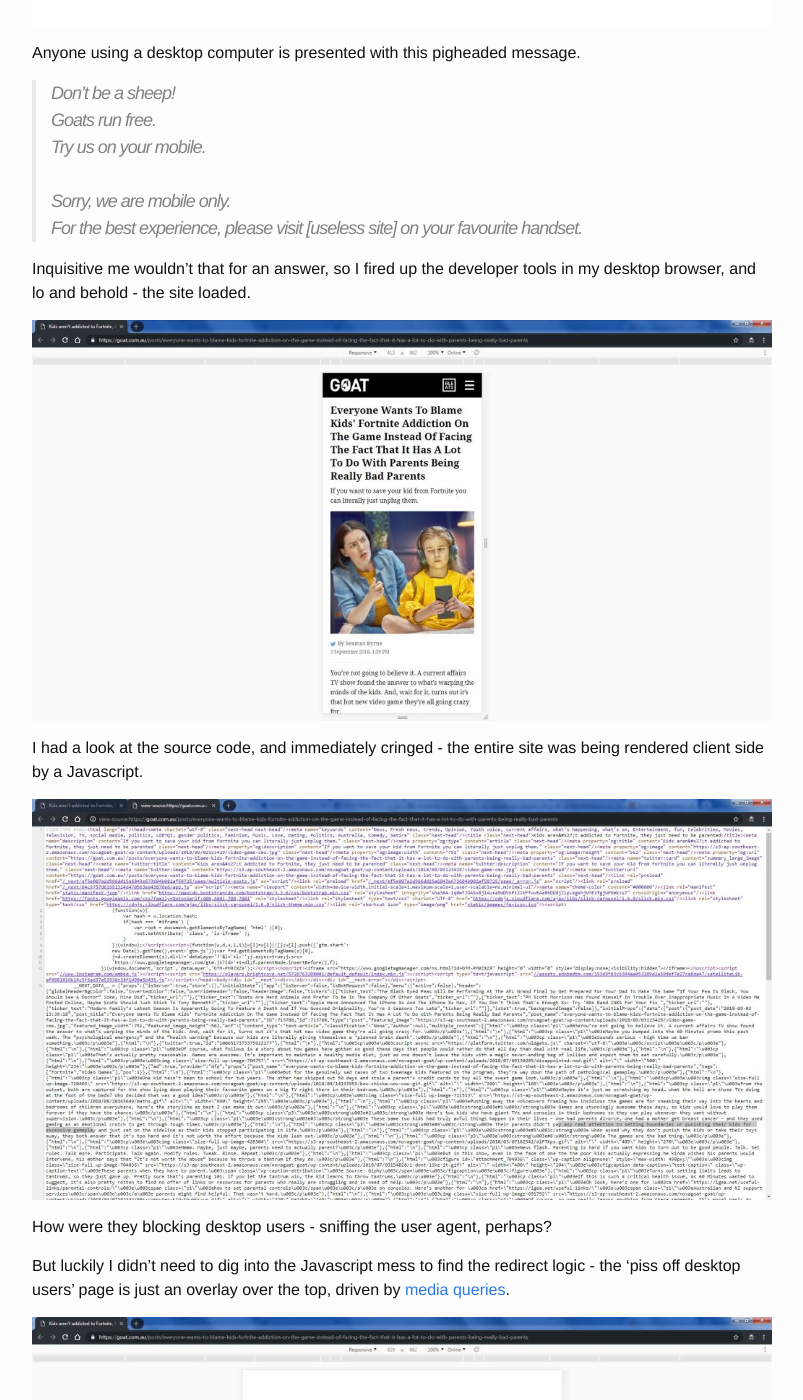
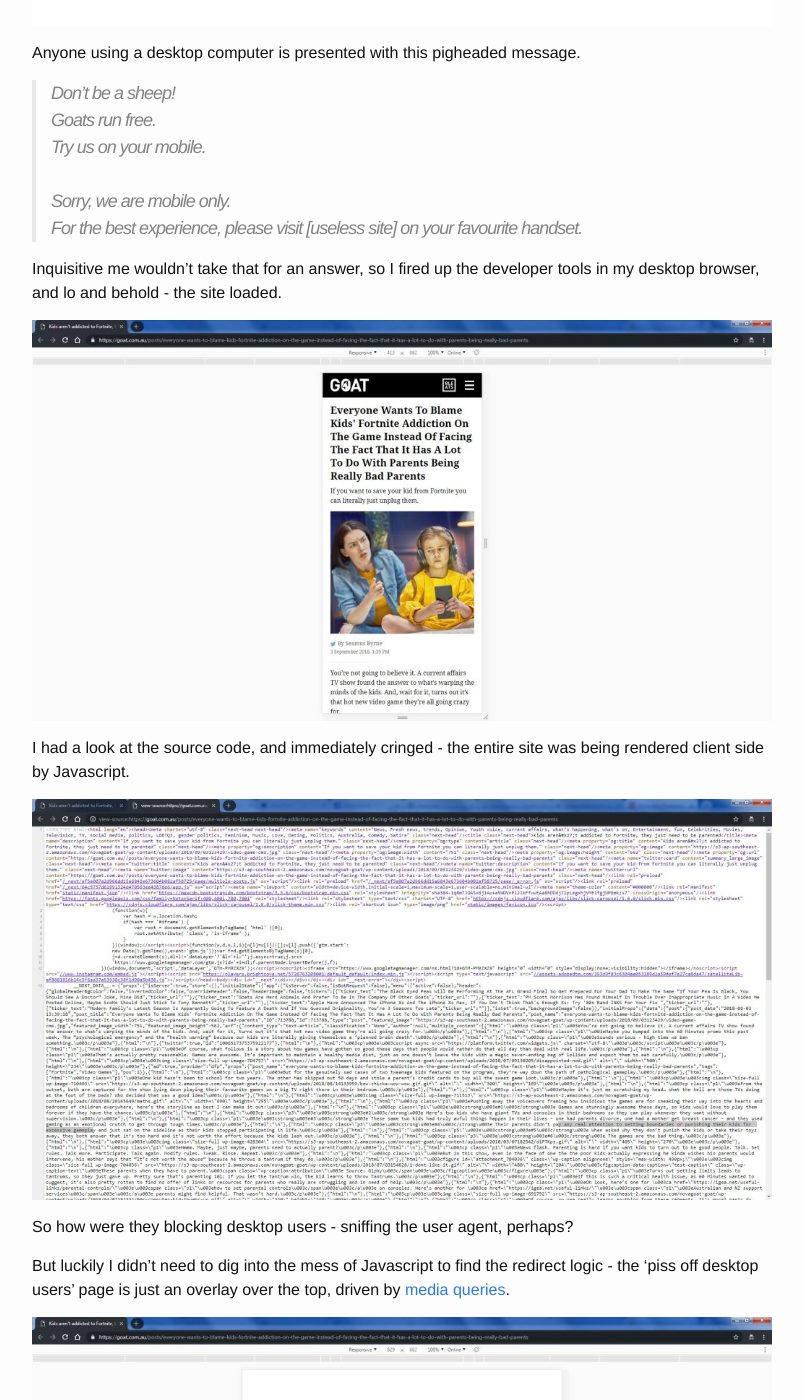
Before and after one commit to wongm/wongm.github.io, a Jekyll site: the page built from _posts/2018-09-30-website-blocking-non-mobile-devices.md, in a window 1280 px wide and 1400 px high, scrolled down 727 px. Shown: the whole window, without its empty margins (238-1041 px from the left). Built offline with Jekyll 4.4.1, drawn with Linux system fonts in a browser that asks for light colours; some of the changed text lies outside the part shown.

Commit message:
Copyedit

```diff
--- a/_posts/2018-09-30-website-blocking-non-mobile-devices.md
+++ b/_posts/2018-09-30-website-blocking-non-mobile-devices.md
@@ -22,17 +22,17 @@
 For the best experience, please visit [useless site] on your favourite handset.
 </blockquote>
 
-Inquisitive me wouldn't that for an answer, so I fired up the developer tools in my desktop browser, and lo and behold - the site loaded.
+Inquisitive me wouldn't take that for an answer, so I fired up the developer tools in my desktop browser, and lo and behold - the site loaded.
 
 <img src="/images/mobile-detection---next-minute.jpg" />
 
-I had a look at the source code, and immediately cringed - the entire site was being rendered client side by a Javascript.
+I had a look at the source code, and immediately cringed - the entire site was being rendered client side by Javascript.
 
 <img src="/images/mobile-detection---Sniffing-the-source-code.jpg" />
 
-How were they blocking desktop users - sniffing the user agent, perhaps?
+So how were they blocking desktop users - sniffing the user agent, perhaps?
 
-But luckily I didn't need to dig into the Javascript mess to find the redirect logic - the 'piss off desktop users' page is just an overlay over the top, driven by [media queries](https://developer.mozilla.org/en-US/docs/Web/CSS/Media_Queries/Using_media_queries).
+But luckily I didn't need to dig into the mess of Javascript to find the redirect logic - the 'piss off desktop users' page is just an overlay over the top, driven by [media queries](https://developer.mozilla.org/en-US/docs/Web/CSS/Media_Queries/Using_media_queries).
 
 <img src="/images/mobile-detection---their-error-page-is-responsive.jpg" />
 
```
Also changed, not shown: other parts of _posts/2018-09-30-website-blocking-non-mobile-devices.md (+1 -1 lines).
